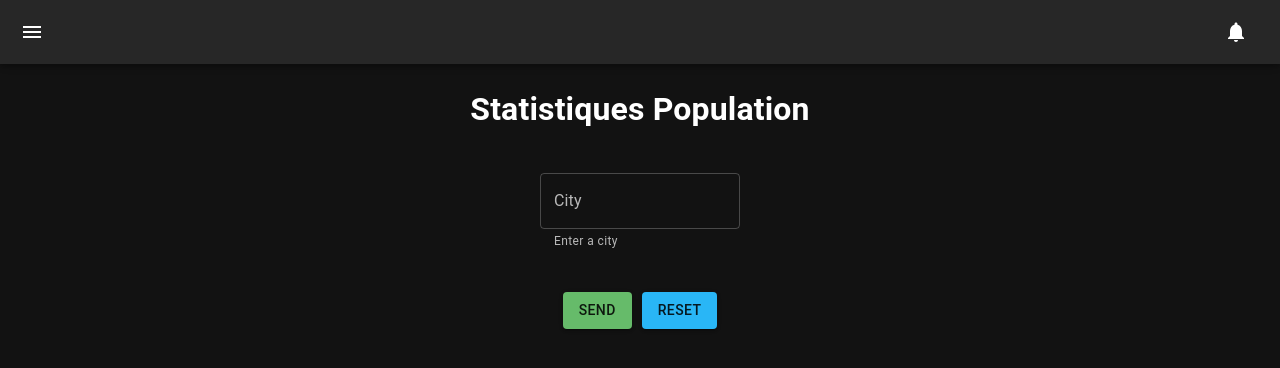
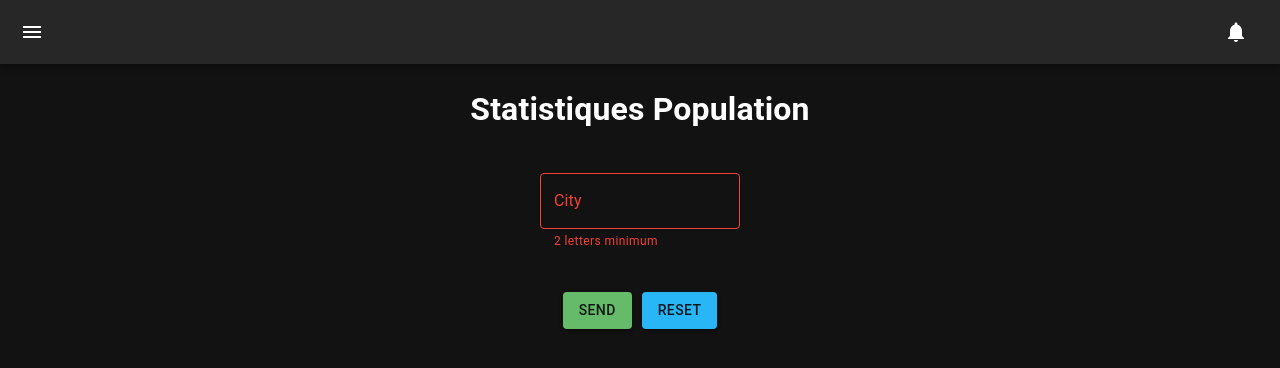
Before and after one commit to MarthL/grc, a React (Create React App) app: page / in a window 1280 px wide. Shown: the top 368 px of the page. Built offline with nearby package versions, Linux system fonts and the light colour scheme.

Commit message:
check front-side : 2 letters minimum

```diff
--- a/src/components/Corpus/Corpus.jsx
+++ b/src/components/Corpus/Corpus.jsx
@@ -6,8 +6,13 @@ import { React, useState, useEffect } from "react";
 const Corpus = () => {
 
   const [input, setInput] = useState('');
+  const [error, setError] = useState(false);
   useEffect(() => {
-    console.log(input);
+    if(input.length > 2) {
+      setError(false);
+    } else {
+      setError('2 letters minimum');
+    }
   }, [input])
 
   return(
@@ -15,10 +20,11 @@ const Corpus = () => {
     <Box sx={{width: "auto", textAlign: "center"}}> <h1>Statistiques Population</h1> </Box>
     <Box sx={{ my: '5vh', mx: 'auto', width: 200 }}>
       <TextField
-        helperText="Enter a city"
+        helperText={error}
         label="City"
         onChange={(e) => setInput(e.target.value)}
         value={input}
+        error={error}
       />
     </Box>
     <Box display="flex" alignItems="center" justifyContent="center">
```
